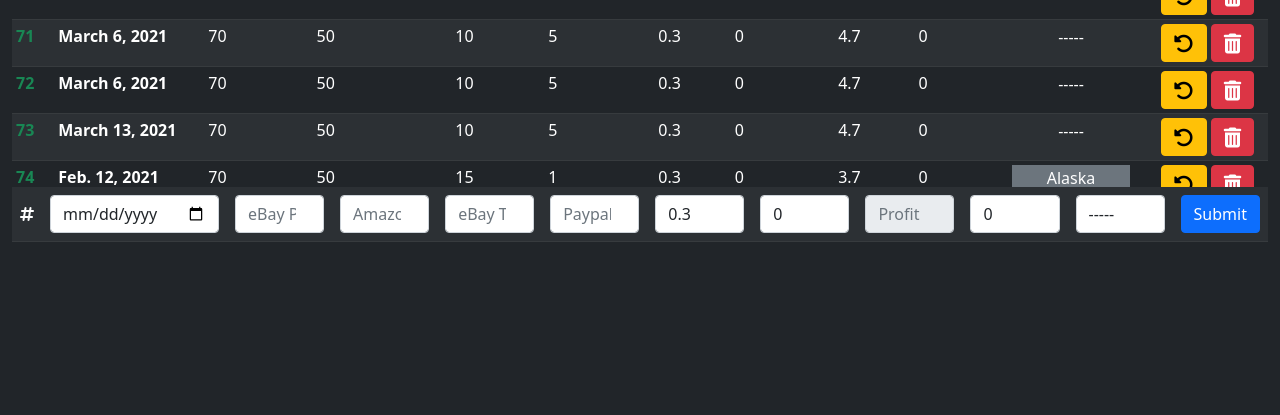
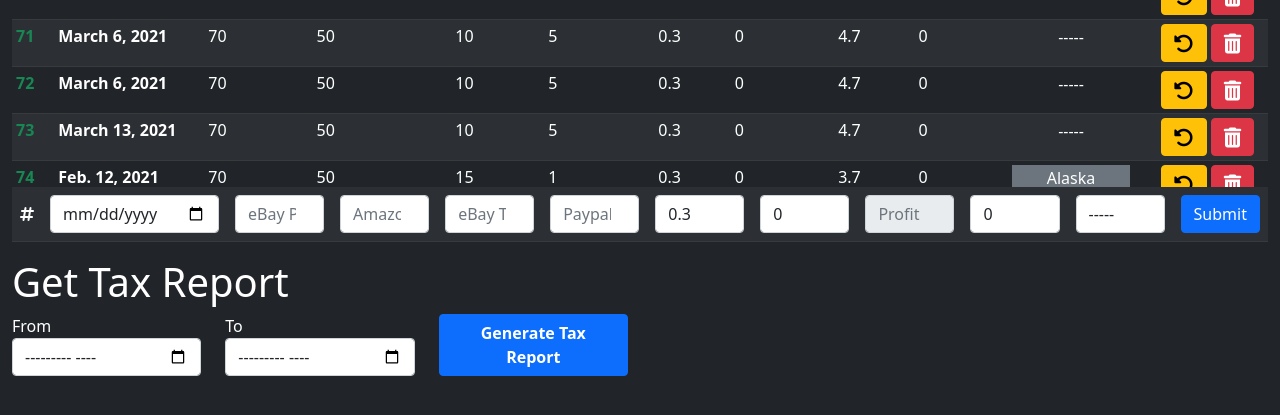
Before and after one commit to d4nieldev/ebaycalculator, a Django app: page /panel in a window 1280 px wide. Shown: the part 1661-2076 px from the top of the page. Run offline with Django 3.2, Linux system fonts and the light colour scheme; a user stored in the database is signed in; data comes from the database, SQL or seed files in the repository; some libraries are stand-ins or nearby versions.

Commit message:
original

```diff
--- a/core/apiViews.py
+++ b/core/apiViews.py
@@ -1,4 +1,6 @@
 import datetime
+
+import pandas as pd
 
 from django.views.decorators.csrf import csrf_exempt
 
@@ -364,3 +366,46 @@ def update_paypal_balance(request):
     return JsonResponse({
         'error': 'an error occured...'
     })
+
+@csrf_exempt
+def generate_report(request):
+    if request.method == 'POST':
+        from_year = int(request.POST['from_year'])
+        from_month = int(request.POST['from_month'])
+        to_year = int(request.POST['to_year'])
+        to_month = int(request.POST['to_month'])
+
+        relevant_months = []
+        years = range(from_year, to_year + 1)
+        all_months = range(1,13)
+
+        if len(years) == 1:
+            tax_dict[from_year] = []
+            for month in range(from_month, to_month):
+                relevant_months.append(f'{from_year}-{month}')
+        else:
+            for year in years:
+                for month in all_months:
+                    if year == from_year:
+                        if month >= from_month:
+                            relevant_months.append(f'{year}-{month}')
+                    elif year == to_year:
+                        if month < to_month:
+                            relevant_months.append(f'{year}-{month}')
+                    else:
+                        relevant_months.append(f'{year}-{month}')
+
+
+        data_dict = {}
+        for month in relevant_months:
+            # find the relevant fields and add them to the data dict
+            pass
+
+
+        return JsonResponse({
+            'success': 'hello from python!'
+        })
+
+    return JsonResponse({
+        'error': 'an error has occured'
+    })
--- a/core/urls.py
+++ b/core/urls.py
@@ -22,6 +22,7 @@ urlpatterns = [
     path('return_sale', apiViews.return_sale, name="return_sale"),
     path('cancel_return_sale', apiViews.cancel_return_sale, name="cancel_return_sale"),
     path('update_paypal_balance', apiViews.update_paypal_balance, name="update_paypal_balance"),
+    path('generate_report', apiViews.generate_report, name='generate_report'),
 
     # preferences edits
     path('toggle_paypal_editable', preferences_views.toggle_paypal_editable, name="toggle_paypal_editable"),
--- a/static/js/panel.js
+++ b/static/js/panel.js
@@ -731,6 +731,38 @@ function paypal_lock_handler(e){
 
 }
 
+function generate_report(e){
+    e.preventDefault();
+
+    from_year = $("#txt_genrpt_from").val().split('-')[0];
+    from_month = $("#txt_genrpt_from").val().split('-')[1];
+    to_year = $("#txt_genrpt_to").val().split('-')[0];
+    to_month = $("#txt_genrpt_to").val().split('-')[1];
+
+    if ((from_year < to_year) || (from_year == to_year && from_month < to_month)){
+        // valid dates
+        $.ajax({
+            url: '/generate_report',
+            type: 'POST',
+            data: {
+                from_year: from_year,
+                from_month: from_month,
+                to_year: to_year,
+                to_month: to_month
+            },
+            success: function(response){
+                console.log(response);
+            }
+        });
+    }
+    else{
+        // invalid dates
+    }
+    /* if ( < ){
+        console.log("good");
+    } */
+}
+
 
 
 $(document).ready(function(){
@@ -741,7 +773,8 @@ $(document).ready(function(){
 
     calc_total_date_profit();
 
-    $(".lock-class").on("click", paypal_lock_handler);
+    // paypal balance change manually
+    $(document).on("click", ".lock-class", paypal_lock_handler);
     $(document).on("keypress", "#txt_paypal_balance", function(e){
         var key = e.which;
 
@@ -771,20 +804,21 @@ $(document).ready(function(){
     });
 
     // calc profit live on sale creation
-    $(document).on("keyup", '#form_add_sale input', calc_profit_form)
+    $(document).on("keyup", '#form_add_sale input', calc_profit_form);
 
     // $(document).on("submit", '#form_filter_sales', )
 
     // submit forms
-    $(document).on("submit", '#form_add_sale', add_sale)
-    $(document).on("submit", "#form_hipshipper", add_hipshipper)
-    $(document).on("submit", '#balance-form', add_balance)
-    $(document).on("submit", '#cost-register', add_cost)
+    $(document).on("submit", '#form_add_sale', add_sale);
+    $(document).on("submit", "#form_hipshipper", add_hipshipper);
+    $(document).on("submit", '#balance-form', add_balance);
+    $(document).on("submit", '#cost-register', add_cost);
+    $(document).on("submit", "#form-generate-report", generate_report);
 
     // delete models
-    $(document).on("click", "#table_costs .btn-delete-cost", delete_cost)
-    $(document).on("click", "#table_sales .btn-delete-sale", delete_sale)
-    $(document).on("click", '#table_gifts .btn-delete-gift', delete_gift)
+    $(document).on("click", "#table_costs .btn-delete-cost", delete_cost);
+    $(document).on("click", "#table_sales .btn-delete-sale", delete_sale);
+    $(document).on("click", '#table_gifts .btn-delete-gift', delete_gift);
 
     // return sale
     $(document).on('click', "#table_sales .btn-return-sale", return_sale)
--- a/templates/panel.html
+++ b/templates/panel.html
@@ -70,13 +70,23 @@
     </form>
 
     {% include 'sales_table.html' %}
-
-    <!--Sale Registered Message-->
-    {% for message in messages %}
-        {% if message.tags == 'info' %}
-            <p class='alert alert-info mt-3'>{{ message }}</p>
-        {% endif %}
-    {% endfor %}
+    <h1>Get Tax Report</h1>
+    <form id="form-generate-report">
+        {% csrf_token %}
+        <div class="row">
+            <div class="col-2">
+                From
+                <input id="txt_genrpt_from" type="month" class="form-control" required/>
+            </div>
+            <div class="col-2">
+                To
+                <input id="txt_genrpt_to" type="month" class="form-control" required/>
+            </div>
+            <div class="col-2 align-self-end">
+                <button id="btn_genrpt_submit" type="submit" class="btn btn-primary fw-bold">Generate Tax Report</button>
+            </div>
+        </div>
+    </form>
 </div>
 
 {% endblock %}
```
Also changed, not shown: changelog.md.
